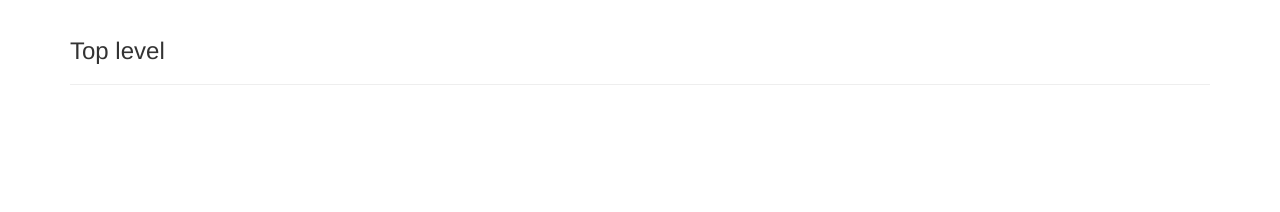
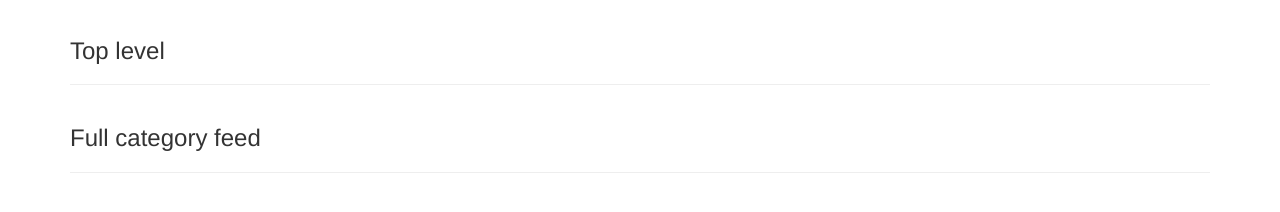
Before and after one commit to josefzacek/json-parsing, a plain HTML site: page index.html in a window 1280 px wide. Shown: the part 54-266 px from the top of the page. Drawn offline with nearby package versions, Linux system fonts and the light colour scheme.

Commit message:
html div to hold full category feed JSON content

```diff
--- a/index.html
+++ b/index.html
@@ -47,6 +47,11 @@
           <h3>Top level</h3>
           <hr>
         </div>
+
+        <div class="col-md-12 content-category-feed">
+          <h3>Full category feed</h3>
+          <hr>
+        </div>
         </div>
       </div>
 
```
